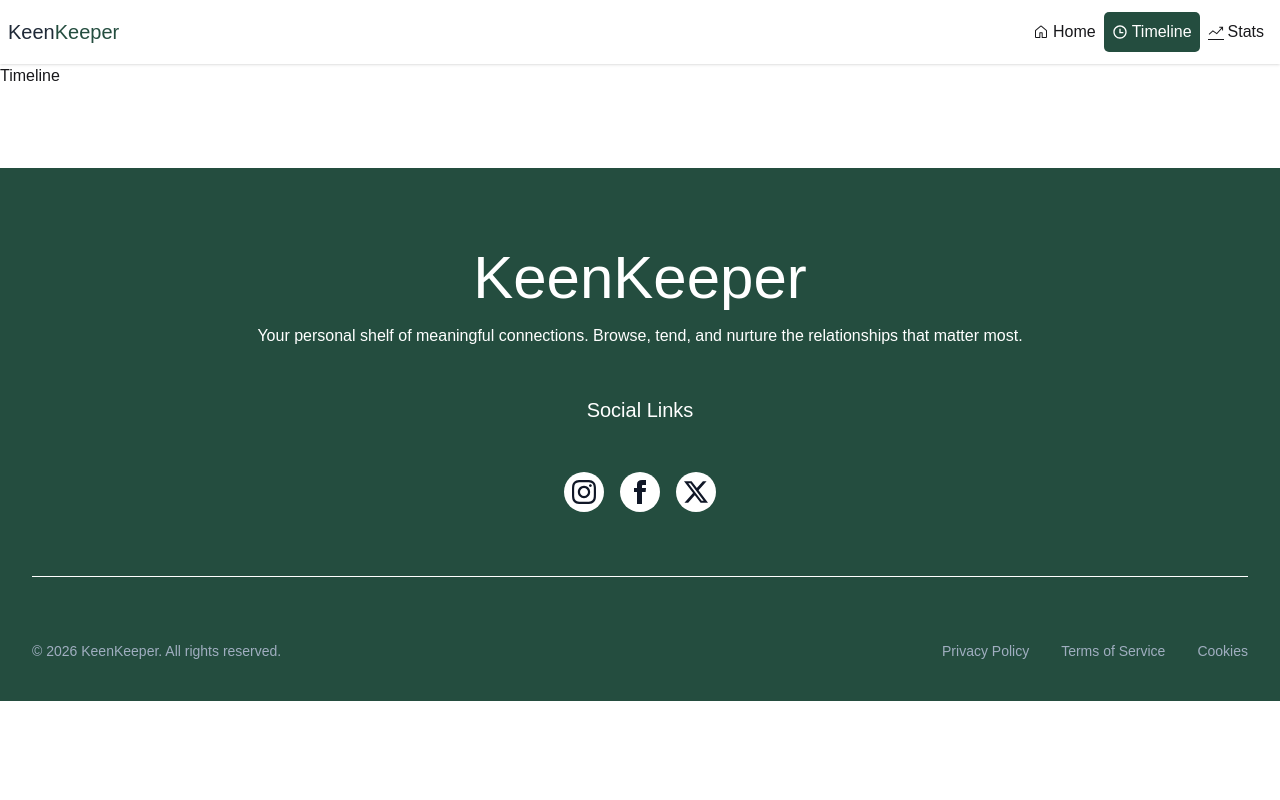
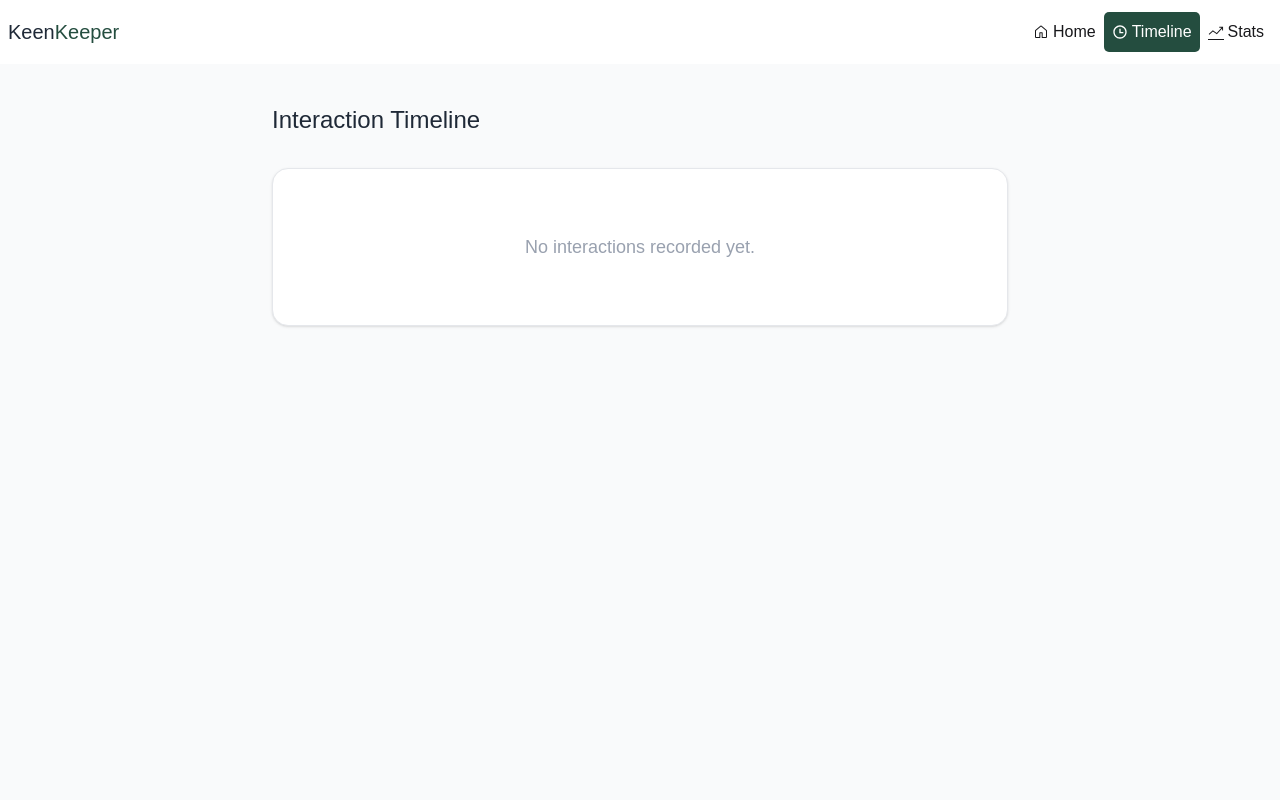
Before and after one commit to Ahmad-Said-2350/B13-A07, a React (Vite) app: page /timeline in a window 1280 px wide. Shown: the top 800 px of the page. Built offline with nearby package versions, Linux system fonts and the light colour scheme.

Commit message:
Added Timeline page and created a path from Details page to Timeline page Now

```diff
--- a/src/Ui/FriendsDetails.jsx
+++ b/src/Ui/FriendsDetails.jsx
@@ -1,4 +1,4 @@
-import React from 'react';
+import React, { useContext } from 'react';
 import { useParams } from 'react-router';
 import useFriends from '../hooks/useFriends';
 import { IoMdNotificationsOutline } from 'react-icons/io';
@@ -7,11 +7,16 @@
 import { BiPhoneCall } from 'react-icons/bi';
 import { BsFillChatLeftTextFill } from 'react-icons/bs';
 import { IoVideocamOutline } from 'react-icons/io5';
+import TimelineContext from '../context/TimelineContext ';
+import { toast } from 'react-toastify';
 
 const FriendsDetails = () => {
     const { id } = useParams();
     const friends = useFriends();
     const singleFriend = friends.find(friend => friend.id == id);
+
+
+const {settimeline} = useContext(TimelineContext)
 
     if (!singleFriend) {
         return (
@@ -21,6 +26,19 @@
         );
     }
 
+const handleFriends = (type) => {
+    const interactionData = {
+        id: singleFriend.id,
+        name: singleFriend.name,
+        picture: singleFriend.picture,
+        interactionType:  type,
+        date: new Date().toLocaleDateString()
+    };
+
+    settimeline((prevTimeline) => [...prevTimeline, interactionData]);
+    toast.success(`${singleFriend.name} added to timeline!`);
+};
+
     const { picture, name, status, tags, email, days_since_contact, goal, next_due_date,bio } = singleFriend;
 
     const statusClass =
@@ -29,6 +47,9 @@
             : status === "almost due"
             ? "bg-[#FAEEDA] text-[#854F0B]"
             : "bg-[#EAF3DE] text-[#3B6D11]";
+
+
+
 
     return (
         <div className="container mx-auto px-4 py-10 max-w-4xl">
@@ -68,61 +89,9 @@
                         <MdOutlineDelete />Delete</button>
                 </div>
 
-                {/* <div className="flex flex-col gap-3">
-
-                    <div className="flex gap-3">
-                        <div className="bg-gray-50 rounded-lg p-4 text-center flex-1">
-                  <p className="text-[26px] font-medium text-[#1F2937]">{days_since_contact }</p>
-                            <p className="text-[12px] text-gray-500 mt-1">Days Since Contact</p>
-                        </div>
-                        <div className="bg-gray-50 rounded-lg p-4 text-center flex-1">
-                            <p className="text-[26px] font-medium text-[#1F2937]">{goal }</p>
-                            <p className="text-[12px] text-gray-500 mt-1">Goal </p>
-                        </div>
-                        <div className="bg-gray-50 rounded-lg p-4 text-center flex-1">
-                            <p className="text-[17px] font-medium text-[#1F2937]">{next_due_date}</p>
-                            <p className="text-[12px] text-gray-500 mt-1">Next Due</p>
-                        </div>
-                    </div>
-
-                    <div className="bg-white border border-gray-200 rounded-xl p-4">
-                        <div className="flex justify-between items-center mb-2">
-                            <p className="text-[14px] font-medium text-[#1F2937]">Relationship Goal</p>
-                            <button className="text-[12px] text-gray-500 bg-gray-100 border border-gray-200 rounded-md px-3 py-1 hover:bg-gray-200 transition-colors">
-                                Edit
-                            </button>
-                        </div>
-                        <p className="text-[13px] text-gray-500">
-                            Connect every <span className="font-medium text-[#1F2937]">{goal } days</span>
-                        </p>
-                    </div>
-
-                    <div className="bg-white border border-gray-200 rounded-xl p-4">
-                        <p className="text-[14px] font-medium text-[#1F2937] mb-3">Quick Check-In</p>
-                        <div className="flex gap-3">
-
-
-
-                            <button className="flex flex-col items-center gap-2 py-4 px-5 border border-gray-200 rounded-lg flex-1 hover:bg-gray-50 transition-colors">
-
-                               <BiPhoneCall /> Call
-                            </button>
-                            <button className="flex flex-col items-center gap-2 py-4 px-5 border border-gray-200 rounded-lg flex-1 hover:bg-gray-50 transition-colors">
-                             <BsFillChatLeftTextFill />  Text
-                            </button>
-                            <button className="flex flex-col items-center gap-2 py-4 px-5 border border-gray-200 rounded-lg flex-1 hover:bg-gray-50 transition-colors">
-                             <IoVideocamOutline />   Video
-                            </button>
-
-                        </div>
-                    </div>
-
-
-
-                </div> */}
 
 <div className="flex flex-col gap-4 w-full max-w-2xl mx-auto ">
-  {/* Top Metrics Row - Responsive Grid */}
+
   <div className="grid grid-cols-1 sm:grid-cols-3 gap-3">
     <div className="bg-gray-50 rounded-xl p-4 text-center border border-gray-100">
       <p className="text-[22px] sm:text-[26px] font-bold text-[#1F2937]">
@@ -152,7 +121,7 @@
     </div>
   </div>
 
-  {/* Relationship Goal Card */}
+
   <div className="bg-white border border-gray-200 rounded-xl p-4 shadow-sm">
     <div className="flex justify-between items-center gap-4 mb-2">
       <p className="text-[14px] font-semibold text-[#1F2937]">Relationship Goal</p>
@@ -165,23 +134,23 @@
     </p>
   </div>
 
-  {/* Quick Check-In Card */}
+
   <div className="bg-white border border-gray-200 rounded-xl p-4 shadow-sm">
     <p className="text-[14px] font-semibold text-[#1F2937] mb-4">Quick Check-In</p>
 
-    {/* Buttons stack on mobile, horizontal on tablet+ */}
+
     <div className="flex flex-col sm:flex-row gap-3">
-      <button className="flex flex-row sm:flex-col items-center justify-center gap-3 py-3 sm:py-5 px-5 border border-gray-200 rounded-xl flex-1 hover:bg-blue-50 hover:border-blue-200 hover:text-blue-600 transition-all active:bg-blue-100">
+      <button onClick={()=> handleFriends('Call')} className="flex flex-row sm:flex-col items-center justify-center gap-3 py-3 sm:py-5 px-5 border border-gray-200 rounded-xl flex-1 hover:bg-blue-50 hover:border-blue-200 hover:text-blue-600 transition-all active:bg-blue-100">
         <BiPhoneCall className="text-xl" />
         <span className="text-sm font-medium">Call</span>
       </button>
 
-      <button className="flex flex-row sm:flex-col items-center justify-center gap-3 py-3 sm:py-5 px-5 border border-gray-200 rounded-xl flex-1 hover:bg-green-50 hover:border-green-200 hover:text-green-600 transition-all active:bg-green-100">
+      <button onClick={()=> handleFriends('Text')} className="flex flex-row sm:flex-col items-center justify-center gap-3 py-3 sm:py-5 px-5 border border-gray-200 rounded-xl flex-1 hover:bg-green-50 hover:border-green-200 hover:text-green-600 transition-all active:bg-green-100">
         <BsFillChatLeftTextFill className="text-xl" />
         <span className="text-sm font-medium">Text</span>
       </button>
 
-      <button className="flex flex-row sm:flex-col items-center justify-center gap-3 py-3 sm:py-5 px-5 border border-gray-200 rounded-xl flex-1 hover:bg-purple-50 hover:border-purple-200 hover:text-purple-600 transition-all active:bg-purple-100">
+      <button onClick={()=> handleFriends('Video')} className="flex flex-row sm:flex-col items-center justify-center gap-3 py-3 sm:py-5 px-5 border border-gray-200 rounded-xl flex-1 hover:bg-purple-50 hover:border-purple-200 hover:text-purple-600 transition-all active:bg-purple-100">
         <IoVideocamOutline className="text-xl" />
         <span className="text-sm font-medium">Video</span>
       </button>
--- /dev/null
+++ b/src/context/TimelineContext .jsx
@@ -0,0 +1,5 @@
+import { createContext } from "react";
+
+const TimelineContext = createContext();
+
+export default TimelineContext
--- /dev/null
+++ b/src/context/TimelineProvider.jsx
@@ -0,0 +1,19 @@
+import React, { useState } from 'react';
+import TimelineContext from './TimelineContext ';
+
+const TimelineProvider = ({children}) => {
+    const [timeline,settimeline] = useState([])
+
+    const data = {
+        timeline,settimeline
+    }
+
+
+    return (
+        <TimelineContext.Provider value={data}>
+            {children}
+        </TimelineContext.Provider>
+    );
+};
+
+export default TimelineProvider;
--- a/src/main.jsx
+++ b/src/main.jsx
@@ -3,6 +3,7 @@
 import './index.css'
 import { RouterProvider } from 'react-router'
 import { router } from './routes/Route'
+import TimelineProvider from './context/TimelineProvider'
 
 
 
@@ -10,6 +11,8 @@
 
 createRoot(document.getElementById('root')).render(
   <StrictMode>
-      <RouterProvider router={router} />
+      <TimelineProvider>
+        <RouterProvider router={router} />
+      </TimelineProvider>
   </StrictMode>,
 )
--- a/src/pages/Timeline.jsx
+++ b/src/pages/Timeline.jsx
@@ -1,9 +1,63 @@
-import React from 'react';
+import React, { useContext } from 'react';
+import TimelineContext from '../context/TimelineContext ';
+import { BiPhoneCall } from 'react-icons/bi';
+import { BsFillChatLeftTextFill } from 'react-icons/bs';
+import { IoVideocamOutline } from 'react-icons/io5';
 
 const Timeline = () => {
+    const { timeline } = useContext(TimelineContext);
+
+    const iconMap = {
+        Call: <BiPhoneCall className="text-gray-600 text-xl" />,
+        Text: <BsFillChatLeftTextFill className="text-gray-600 text-lg" />,
+        Video: <IoVideocamOutline className="text-gray-600 text-xl" />,
+    };
+
     return (
-        <div>
-           Timeline
+        <div className="bg-[#F9FAFB] min-h-screen py-10">
+            <div className="max-w-3xl mx-auto px-4">
+                <h1 className="text-2xl font-bold text-[#1F2937] mb-8">Interaction Timeline</h1>
+
+                {timeline.length === 0 ? (
+                    <div className="bg-white border border-gray-200 rounded-2xl p-16 text-center shadow-sm">
+            <p className="text-gray-400 text-lg font-medium">No interactions recorded yet.</p>
+             </div>
+                ) : (
+                    <div className="flex flex-col gap-4">
+                        {timeline.map((item, index) => (
+                            <div
+                                key={index}
+                                className="flex items-center gap-5 bg-white p-5 rounded-xl border border-gray-100 shadow-sm hover:shadow-md transition-all duration-300"
+                            >
+                                <div className="w-12 h-12 flex items-center justify-center bg-gray-50 rounded-full border border-gray-50 shrink-0">
+                                    {iconMap[item.interactionType] || iconMap.Meetup}
+                                </div>
+
+
+                                <div className="flex-1">
+                                    <div className="flex items-baseline gap-2">
+                                        <span className="font-bold text-[#374151] text-lg">
+                                            {item.interactionType || 'Interaction'}
+                                        </span>
+                                        <span className="text-[#6B7280] text-md">
+                                            with {item.name}
+                                        </span>
+                                    </div>
+                                    <p className="text-[#9CA3AF] text-sm font-medium mt-1">
+                                        {item.date || 'Today'}
+                                    </p>
+                                </div>
+
+                                <div className="hidden sm:block">
+                                    <span className="text-[11px] font-semibold px-3 py-1 bg-blue-50 text-blue-600 rounded-full uppercase">
+                                        Recorded
+                                    </span>
+                                </div>
+                            </div>
+                        ))}
+                    </div>
+                )}
+            </div>
         </div>
     );
 };
--- a/src/root/RootLayout.jsx
+++ b/src/root/RootLayout.jsx
@@ -2,6 +2,7 @@
 import NavBar from '../components/NavBar';
 import { Outlet } from 'react-router';
 import Footer from '../components/Footer';
+import { ToastContainer } from 'react-toastify';
 
 const RootLayout = () => {
     return (
@@ -9,6 +10,7 @@
             <NavBar></NavBar>
             <Outlet></Outlet>
             <Footer></Footer>
+              <ToastContainer />
         </div>
     );
 };
--- a/src/routes/Route.jsx
+++ b/src/routes/Route.jsx
@@ -12,9 +12,9 @@
     Component:RootLayout ,
     children: [
       { index: true, Component:Home  },
-      { path:'/Timeline',Component:Timeline },
-      {path:"/Stats",Component:Stats},
-      {path:"/FriendsDetails/:id",Component:FriendsDetails}
+      { path:'/timeline',Component:Timeline },
+      {path:"/stats",Component:Stats},
+      {path:"/friendsDetails/:id",Component:FriendsDetails}
     ]
 
   },
```
